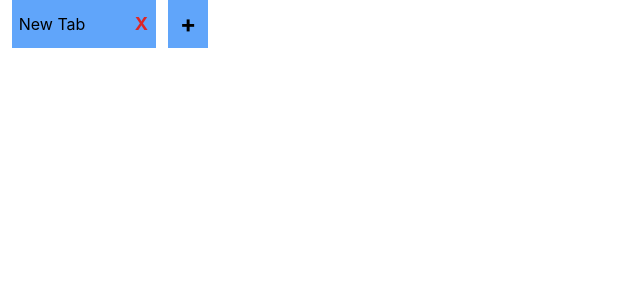
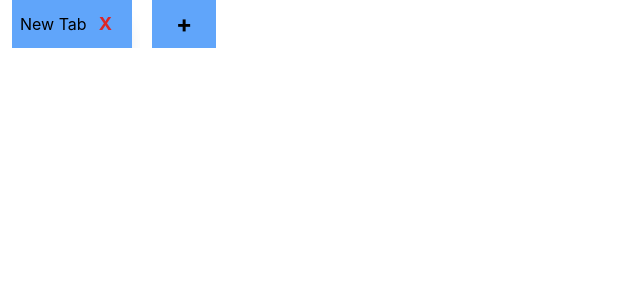
Before and after one commit to CGQAQ/webdevtool, a React (Create React App) app in the folder ui/: page / in a window 1280 px wide. Shown: the top 300 px of the page, without its empty margins (0-640 px from the left). Built offline with nearby package versions, Linux system fonts and the light colour scheme.

Commit message:
change styling of tab items

```diff
--- a/ui/src/components/nav/nav.css
+++ b/ui/src/components/nav/nav.css
@@ -15,7 +15,11 @@
 }
 
 .nav__item {
-  grid-template-columns: repeat(2, minmax(2rem, 4rem));
+  flex-grow: 0;
+  flex-shrink: 1;
+  flex-basis: max-content;
+  width: 8rem;
+  justify-content: space-between;
 }
 
 .nav__item .active {
--- a/ui/src/components/nav/nav.tsx
+++ b/ui/src/components/nav/nav.tsx
@@ -19,13 +19,13 @@ function generateUI(tabs: Tabs, current: number, click, closeClick) {
       key={it.id}
       onClick={(ev) => click(ev, it.id)}
       className={
-        "nav__item grid grid-cols-2 whitespace-nowrap select-none active:bg-blue-300 text-center  px-2 bg-blue-400 shadow-xl cursor-pointer " +
+        "nav__item flex whitespace-nowrap select-none active:bg-blue-300 text-center  px-2 bg-blue-400 shadow-xl cursor-pointer " +
         isActive(current === it.id)
       }
     >
       <div className="justify-self-center">{it.title}</div>
       <div
-        className="justify-self-end  text-red-600 text-lg font-bold self-center"
+        className="justify-self-end px-3 text-red-600 text-lg font-bold self-center"
         onClick={(ev) => closeClick(ev, it.id)}
       >
         X
@@ -80,7 +80,7 @@ function Nav(props: Props) {
         {generateUI(tabs, current, click, closeHandler)}
       </ul>
       <button
-        className="font-bold text-2xl ml-3 px-3 bg-blue-400"
+        className="font-bold text-2xl ml-3 px-6 bg-blue-400"
         onClick={newTab}
       >
         +
```
